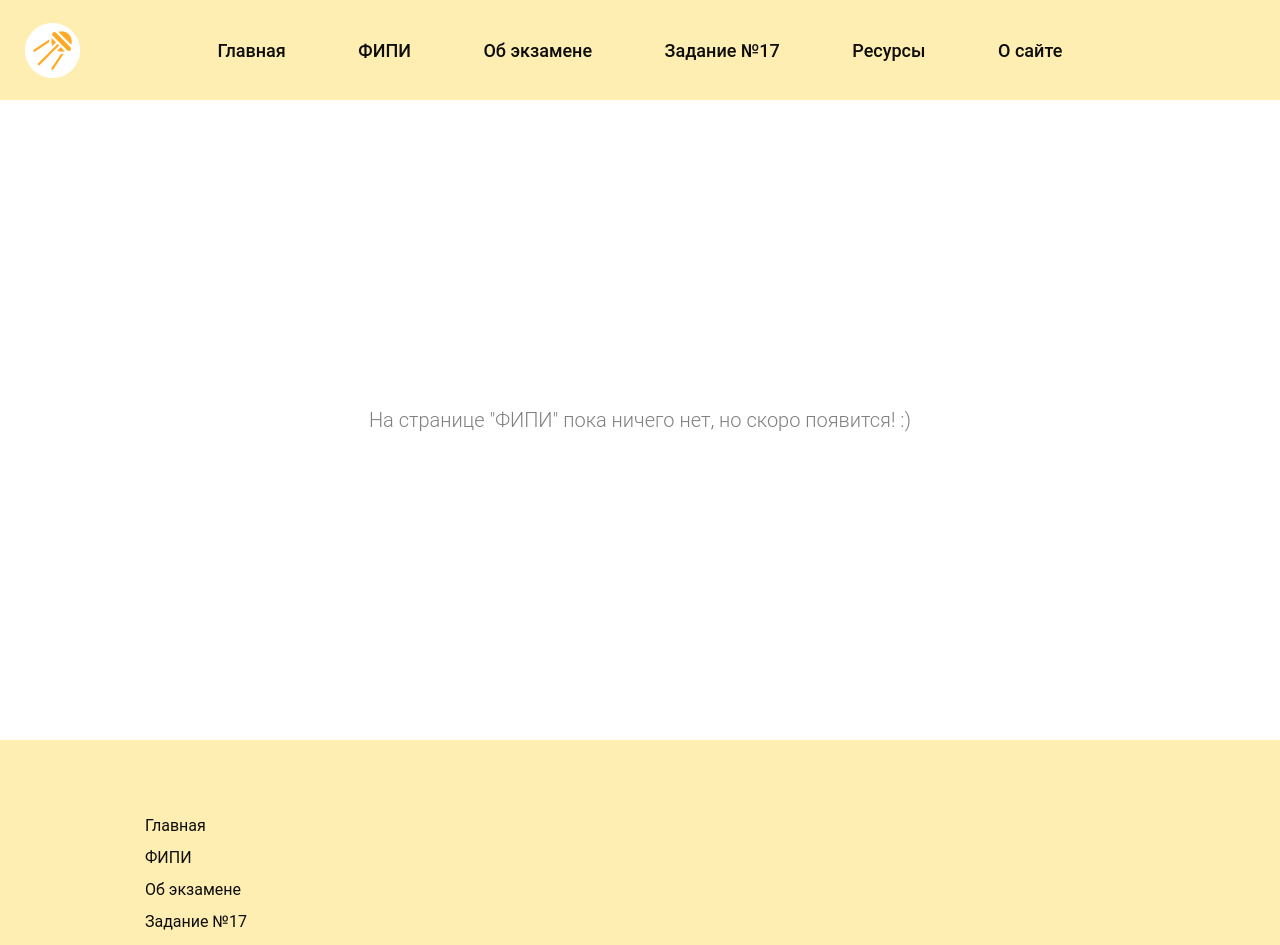
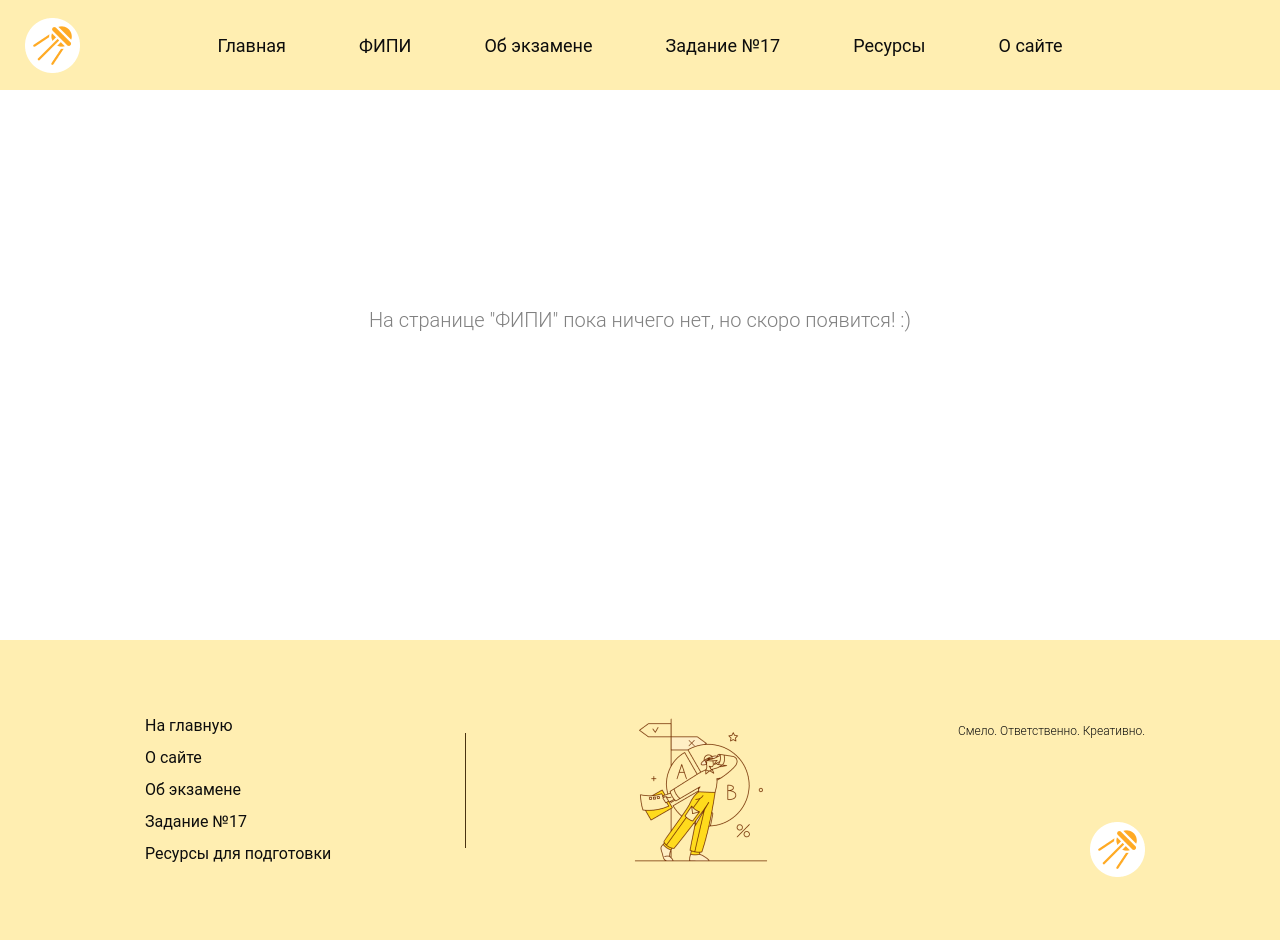
Before and after one commit to impanikaa/sputnik-react-app, a React (Create React App) app: page /fipi in a window 1280 px wide. Shown: the top 945 px of the page. Built offline with nearby package versions, Linux system fonts and the light colour scheme.

Commit message:
футер готов + отредактирован хэдер

```diff
--- a/src/components/footer/index.jsx
+++ b/src/components/footer/index.jsx
@@ -1,16 +1,24 @@
 import styles from './style.module.css';
 import { Link } from 'react-router-dom';
+import Picture_1 from '../../data/header_footer/Picture_1.png'
+import logoImage from '../../data/header_footer/Logo.png'
 
 const Footer = () => {
   return (
     <div className={styles.container}>
       <nav className={styles.navbar}>
-        <Link to='/' className={styles.links}>Главная</Link>
-        <Link to='/fipi' className={styles.links}>ФИПИ</Link>
+        <Link to='/' className={styles.links}>На главную</Link>
+        <Link to='/about' className={styles.links}>О сайте</Link>
         <Link to='/info' className={styles.links}>Об экзамене</Link>
         <Link to='/experimental-task' className={styles.links}>Задание №17</Link>
-        <Link to='/resources' className={styles.links}>Ресурсы</Link>
+        <Link to='/resources' className={styles.links}>Ресурсы для подготовки</Link>
       </nav>
+      <div className={styles.line}></div>
+      <img src={Picture_1} className={styles.picture} alt='картинка'></img>
+      <div className={styles.text_logo}>
+        <p className={styles.text}>Смело. Ответственно. Креативно.</p>
+        <Link to='/'><img src={logoImage} alt="Логотип" className={styles.logo} /></Link>
+      </div>
     </div>
   );
 };
--- a/src/components/footer/style.module.css
+++ b/src/components/footer/style.module.css
@@ -5,6 +5,7 @@
   /* justify-content: center; */
   align-items: center; /* Центрирование содержимого по вертикали */
   padding-left: 145px;
+  padding-right: 145px;
 }
 
 .navbar {
@@ -34,13 +35,37 @@
   color: #4A3311;
 }
 
-.logo {
-  width: 55px;
-  height: 55px;
-  margin-left: -193px;
+.line {
+  width: 1px;
+  height: 115px; /* Высота контейнера */
+  background-color: #4A3311;
+  position: relative; /* Относительное позиционирование */
 }
 
-.logo-container {
+
+.picture {
+  left: 160px;
+  position: relative;
+}
+
+.text {
   display: flex;
-  align-items: center; /* Выравнивание по вертикали */
+  color: #0D0D0D;
+  font-family: 'Roboto', sans-serif;
+  font-weight: 300;
+  font-size: 12px;
+  margin: 0;
 }
+
+.text_logo {
+  position: relative;
+  left: 342px;
+  right: 0px;
+  height: 140px;
+  justify-content: space-between;
+  text-align: right;
+}
+
+.logo {
+  margin-top: 80px;
+}
--- a/src/components/header/style.module.css
+++ b/src/components/header/style.module.css
@@ -1,10 +1,12 @@
 .container {
   background-color: #FFEEB1;
-  height: 100px;
+  width: 100%;
+  height: 90px;
   display: flex;
   justify-content: center;
   align-items: center; /* Центрирование содержимого по вертикали */
-  position: sticky;
+  position: fixed;
+  z-index: 1000;
 }
 
 .navbar {
@@ -18,7 +20,7 @@
   display: flex;
   color: #0D0D0D;
   font-family: 'Roboto', sans-serif;
-  font-weight: 500;
+  font-weight: 400;
   font-size: 18px;
   line-height: normal;
   text-decoration: none;
```
Also changed, not shown: src/data/header_footer/Logo_2.png (added), src/data/header_footer/Picture_1.png (added).
